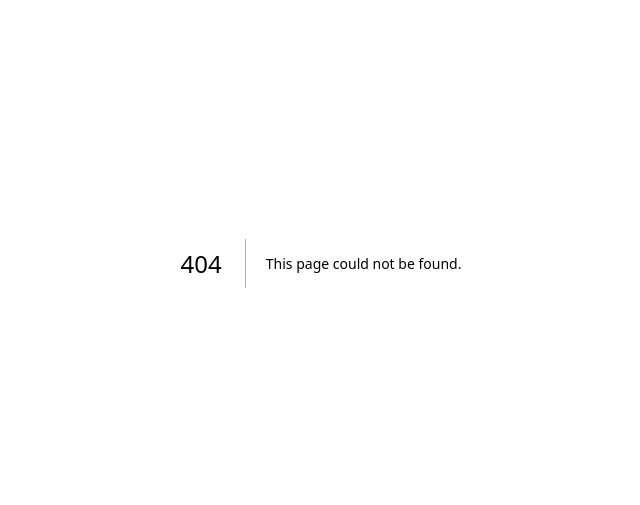
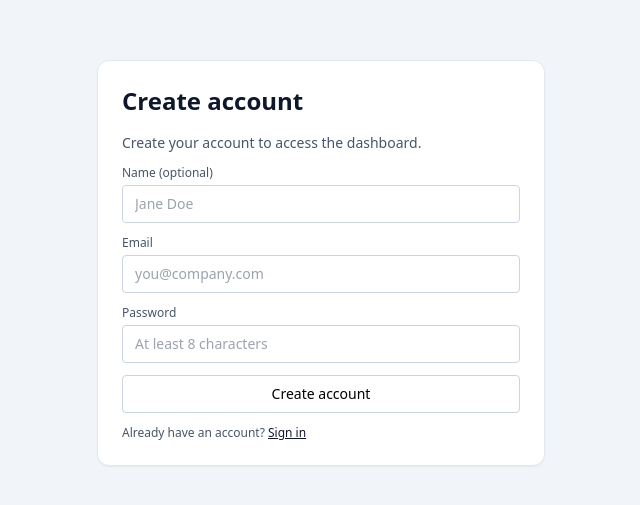
Before and after one commit to jej2k5/Leady, a Next.js app in the folder frontend/: page /register in a window 1280 px wide. Before the commit this address had no page. Shown: the part 137-642 px from the top of the page, without its empty margins (319-959 px from the left). Built offline with nearby package versions, Linux system fonts and the light colour scheme; no server answers.

Commit message:
Add registration flow and auth page links

```diff
--- /dev/null
+++ b/frontend/src/app/register/page.tsx
@@ -0,0 +1,12 @@
+import { RegisterForm } from '@/components/auth/RegisterForm';
+
+export default function RegisterPage() {
+  return (
+    <main className="flex min-h-screen items-center justify-center bg-slate-100 px-4 py-8">
+      <section className="w-full max-w-md rounded-xl border border-slate-200 bg-white p-6 shadow-sm">
+        <h1 className="mb-4 text-2xl font-semibold text-slate-900">Create account</h1>
+        <RegisterForm />
+      </section>
+    </main>
+  );
+}
--- a/frontend/src/components/auth/LoginForm.tsx
+++ b/frontend/src/components/auth/LoginForm.tsx
@@ -2,6 +2,7 @@
 
 import { useEffect, useState } from 'react';
 import { getProviders, signIn } from 'next-auth/react';
+import Link from 'next/link';
 
 import { GoogleButton } from './GoogleButton';
 import { useSearchParams } from 'next/navigation';
@@ -15,6 +16,7 @@ export function LoginForm() {
   const [submitting, setSubmitting] = useState(false);
   const [showGoogleButton, setShowGoogleButton] = useState(false);
   const sessionExpired = searchParams.get('error') === 'SessionRequired';
+  const registrationSuccess = searchParams.get('registered') === '1';
 
   useEffect(() => {
     const errorCode = searchParams.get('error');
@@ -69,6 +71,9 @@ export function LoginForm() {
     <form className="space-y-3" onSubmit={onSubmit}>
       <p className="text-sm text-slate-600">Sign in with your workspace credentials or Google.</p>
       {sessionExpired ? <p className="text-xs text-amber-700">{AUTH_ERROR_MESSAGE}</p> : null}
+      {registrationSuccess ? (
+        <p className="text-xs text-emerald-700">Account created successfully. Please sign in.</p>
+      ) : null}
       <div className="space-y-1">
         <label className="block text-xs font-medium text-slate-600" htmlFor="email">
           Email
@@ -106,6 +111,12 @@ export function LoginForm() {
         {submitting ? 'Signing in…' : 'Sign in with Credentials'}
       </button>
       {showGoogleButton ? <GoogleButton /> : null}
+      <p className="text-xs text-slate-600">
+        New here?{' '}
+        <Link className="font-medium text-slate-900 underline" href="/register">
+          Create account
+        </Link>
+      </p>
     </form>
   );
 }
--- /dev/null
+++ b/frontend/src/components/auth/RegisterForm.tsx
@@ -0,0 +1,130 @@
+'use client';
+
+import Link from 'next/link';
+import { signIn } from 'next-auth/react';
+import { useState } from 'react';
+
+const apiBaseUrl = process.env.NEXT_PUBLIC_API_BASE_URL ?? 'http://localhost:8000';
+
+export function RegisterForm() {
+  const [name, setName] = useState('');
+  const [email, setEmail] = useState('');
+  const [password, setPassword] = useState('');
+  const [error, setError] = useState<string | null>(null);
+  const [submitting, setSubmitting] = useState(false);
+
+  const onSubmit = async (event: React.FormEvent<HTMLFormElement>) => {
+    event.preventDefault();
+    setError(null);
+
+    if (!email.trim() || !password.trim()) {
+      setError('Please enter email and password.');
+      return;
+    }
+
+    setSubmitting(true);
+
+    try {
+      const response = await fetch(`${apiBaseUrl}/api/auth/register`, {
+        method: 'POST',
+        headers: {
+          'Content-Type': 'application/json'
+        },
+        body: JSON.stringify({
+          email: email.trim(),
+          password,
+          name: name.trim() || undefined
+        })
+      });
+
+      if (!response.ok) {
+        const payload = (await response.json().catch(() => null)) as { detail?: string } | null;
+        setError(payload?.detail ?? 'Registration failed. Please try again.');
+        setSubmitting(false);
+        return;
+      }
+
+      const signInResult = await signIn('credentials', {
+        email,
+        password,
+        redirect: false,
+        callbackUrl: '/dashboard'
+      });
+
+      if (!signInResult || signInResult.error) {
+        window.location.href = '/login?registered=1';
+        return;
+      }
+
+      window.location.href = signInResult.url ?? '/dashboard';
+    } catch {
+      setError('Registration failed. Please try again.');
+      setSubmitting(false);
+      return;
+    }
+
+    setSubmitting(false);
+  };
+
+  return (
+    <form className="space-y-3" onSubmit={onSubmit}>
+      <p className="text-sm text-slate-600">Create your account to access the dashboard.</p>
+      <div className="space-y-1">
+        <label className="block text-xs font-medium text-slate-600" htmlFor="name">
+          Name (optional)
+        </label>
+        <input
+          id="name"
+          type="text"
+          autoComplete="name"
+          value={name}
+          onChange={(event) => setName(event.target.value)}
+          className="w-full rounded border border-slate-300 px-3 py-2 text-sm"
+          placeholder="Jane Doe"
+        />
+      </div>
+      <div className="space-y-1">
+        <label className="block text-xs font-medium text-slate-600" htmlFor="email">
+          Email
+        </label>
+        <input
+          id="email"
+          type="email"
+          autoComplete="email"
+          value={email}
+          onChange={(event) => setEmail(event.target.value)}
+          className="w-full rounded border border-slate-300 px-3 py-2 text-sm"
+          placeholder="you@company.com"
+        />
+      </div>
+      <div className="space-y-1">
+        <label className="block text-xs font-medium text-slate-600" htmlFor="password">
+          Password
+        </label>
+        <input
+          id="password"
+          type="password"
+          autoComplete="new-password"
+          value={password}
+          onChange={(event) => setPassword(event.target.value)}
+          className="w-full rounded border border-slate-300 px-3 py-2 text-sm"
+          placeholder="At least 8 characters"
+        />
+      </div>
+      {error ? <p className="text-xs text-red-600">{error}</p> : null}
+      <button
+        className="w-full rounded border border-slate-300 px-3 py-2 text-sm"
+        type="submit"
+        disabled={submitting}
+      >
+        {submitting ? 'Creating account…' : 'Create account'}
+      </button>
+      <p className="text-xs text-slate-600">
+        Already have an account?{' '}
+        <Link className="font-medium text-slate-900 underline" href="/login">
+          Sign in
+        </Link>
+      </p>
+    </form>
+  );
+}
```
